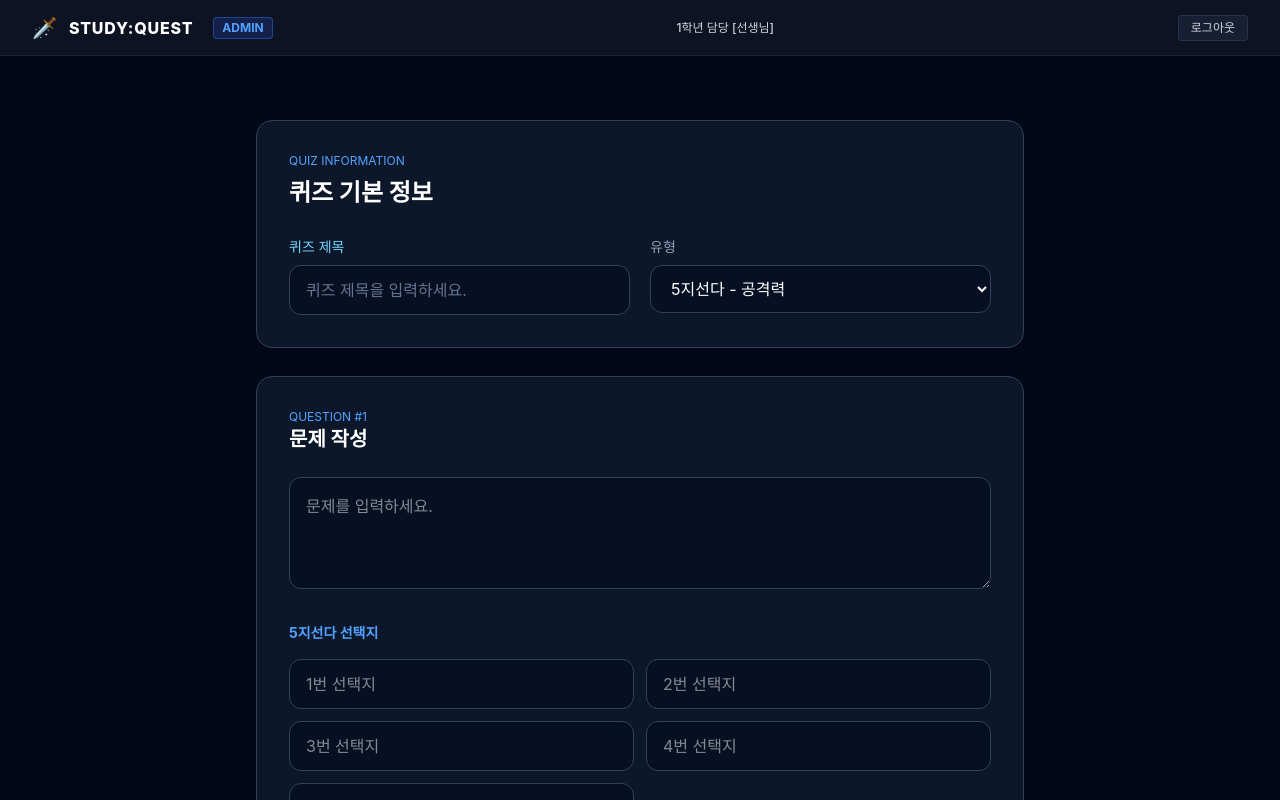
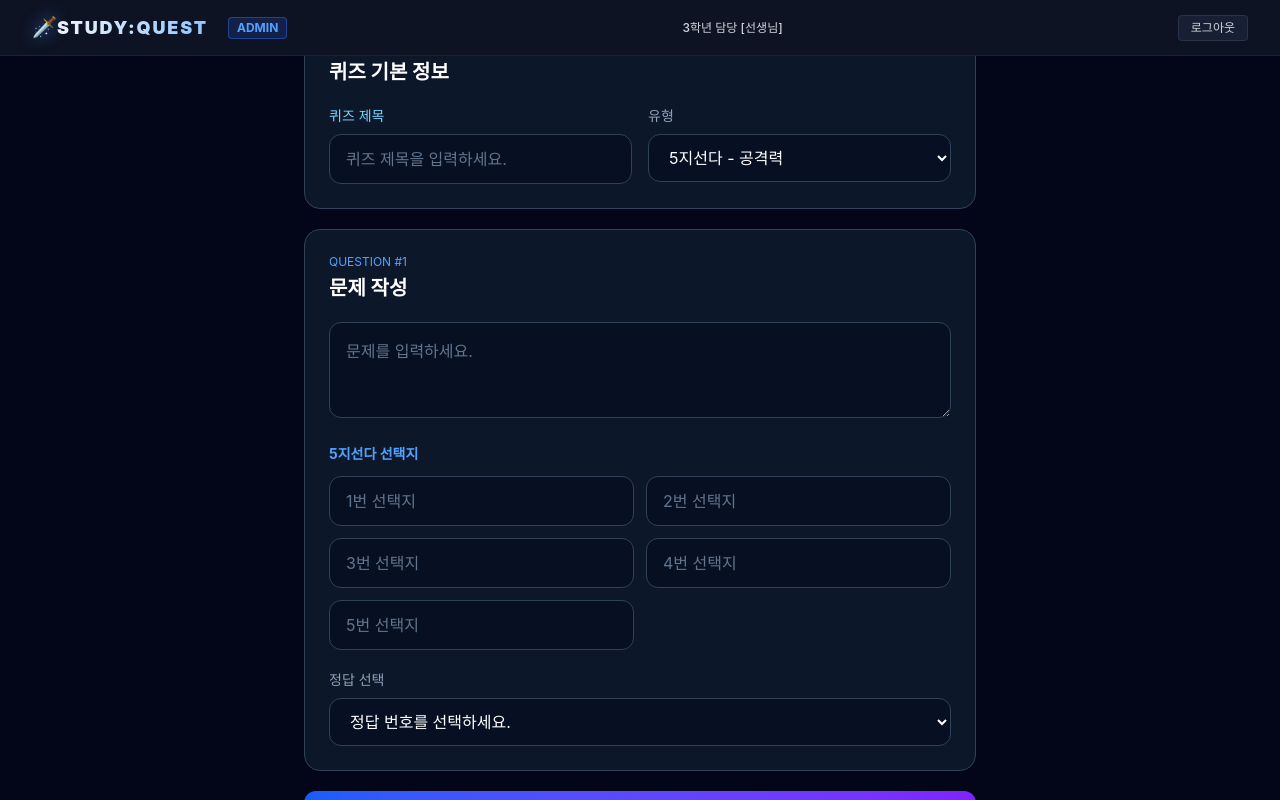
Before and after one commit to dwune08/studyquest, a React (Vite) app in the folder studyquest-frontend/study-quest/: page /quizzes/register in a window 1280 px wide. Shown: the top 800 px of the page. Built offline with nearby package versions, Linux system fonts and the light colour scheme.

Commit message:
fix: 퀴즈 등록 페이지 사이즈 수정 및 header 적용

```diff
--- a/studyquest-frontend/study-quest/src/components/quiz/QuizRegisterComponent.jsx
+++ b/studyquest-frontend/study-quest/src/components/quiz/QuizRegisterComponent.jsx
@@ -1,9 +1,10 @@
 import { useState } from "react";
+
 import jwtAxios from "../../api/jwtAxios";
+
 import { useCustomNavigate } from "../../hooks/useCustomNavigate";
 
-// props로 받던 teacherNo를 내부에서 처리하므로 파라미터는 비워둡니다.
-const QuizRegisterComponent = ({teacherNo}) => {
+const QuizRegisterComponent = ({ teacherNo }) => {
   const { goQuizList } = useCustomNavigate();
 
   const [form, setForm] = useState({
@@ -20,6 +21,7 @@ const QuizRegisterComponent = ({teacherNo}) => {
 
   const changeForm = (e) => {
     const { name, value } = e.target;
+
     setForm((prev) => ({
       ...prev,
       [name]: value,
@@ -28,6 +30,7 @@ const QuizRegisterComponent = ({teacherNo}) => {
 
   const changeQuizType = (e) => {
     const quizType = Number(e.target.value);
+
     setForm((prev) => ({
       ...prev,
       quizType,
@@ -43,7 +46,7 @@ const QuizRegisterComponent = ({teacherNo}) => {
   const submitQuiz = async (e) => {
     e.preventDefault();
 
-    // 4. 전송 전 teacherNo 유효성 검사 추가 (값이 없으면 에러 방지 및 알림)
+    // teacherNo 유효성 검사
     if (!teacherNo) {
       alert("로그인 정보(교사 번호)를 찾을 수 없습니다. 다시 로그인해 주세요.");
       return;
@@ -53,10 +56,12 @@ const QuizRegisterComponent = ({teacherNo}) => {
       alert("퀴즈 제목을 입력해주세요.");
       return;
     }
+
     if (!form.quizQuestion.trim()) {
       alert("문제를 입력해주세요.");
       return;
     }
+
     if (form.quizAnswer === "" || form.quizAnswer === null) {
       alert("정답을 입력/선택해주세요.");
       return;
@@ -64,6 +69,7 @@ const QuizRegisterComponent = ({teacherNo}) => {
 
     // Backend QuizDTO Integer quizAnswer 대응
     let formattedAnswer = null;
+
     if (form.quizType === 0) {
       formattedAnswer = Number(form.quizAnswer);
     } else if (form.quizType === 2) {
@@ -74,7 +80,7 @@ const QuizRegisterComponent = ({teacherNo}) => {
 
     // 백엔드 QuizDTO 매핑
     const payload = {
-      teacherNo: Number(teacherNo), // 확실하게 숫자로 변환하여 전송
+      teacherNo: Number(teacherNo),
       quizTitle: form.quizTitle,
       quizType: form.quizType,
       quizQuestion: form.quizQuestion,
@@ -100,19 +106,29 @@ const QuizRegisterComponent = ({teacherNo}) => {
   };
 
   return (
-    <div className="min-h-screen overflow-y-auto bg-[#020817] pb-32 text-white">
-      <main className="mx-auto w-full max-w-5xl px-6 pt-16 pb-12">
-        <form onSubmit={submitQuiz} className="mx-auto max-w-3xl space-y-7">
+    <div className="w-full overflow-y-auto text-white">
+      <main className="mx-auto w-full max-w-4xl px-4 py-6">
+        <form
+          onSubmit={submitQuiz}
+          className="mx-auto max-w-2xl space-y-5"
+        >
           {/* 퀴즈 기본 정보 */}
-          <section className="rounded-2xl border border-slate-700 bg-[#0d172a] p-8">
-            <p className="mb-2 text-xs text-blue-400">QUIZ INFORMATION</p>
-            <h2 className="mb-7 text-2xl font-bold">퀴즈 기본 정보</h2>
+          <section className="rounded-2xl border border-slate-700 bg-[#0d172a] p-6">
+            <p className="mb-1 text-xs text-blue-400">
+              QUIZ INFORMATION
+            </p>
 
-            <div className="grid grid-cols-1 md:grid-cols-2 gap-5">
+            <h2 className="mb-5 text-xl font-bold">
+              퀴즈 기본 정보
+            </h2>
+
+            <div className="grid grid-cols-1 gap-4 md:grid-cols-2">
+              {/* 퀴즈 제목 */}
               <div>
-                <label className="block mb-2 text-sm text-sky-300">
+                <label className="mb-2 block text-sm text-sky-300">
                   퀴즈 제목
                 </label>
+
                 <input
                   type="text"
                   name="quizTitle"
@@ -124,43 +140,60 @@ const QuizRegisterComponent = ({teacherNo}) => {
                 />
               </div>
 
+              {/* 퀴즈 유형 */}
               <div>
                 <label className="mb-2 block text-sm text-slate-400">
                   유형
                 </label>
+
                 <select
                   name="quizType"
                   value={form.quizType}
                   onChange={changeQuizType}
-                  className="w-full rounded-xl border border-slate-700 bg-[#071023] px-4 py-3 outline-none focus:border-blue-500"
+                  className="w-full rounded-xl border border-slate-700 bg-[#071023] px-4 py-3 text-white outline-none focus:border-blue-500"
                 >
-                  <option value={0}>5지선다 - 공격력</option>
-                  <option value={1}>빈칸 - 지혜</option>
-                  <option value={2}>O/X - 스피드</option>
+                  <option value={0}>
+                    5지선다 - 공격력
+                  </option>
+
+                  <option value={1}>
+                    빈칸 - 지혜
+                  </option>
+
+                  <option value={2}>
+                    O/X - 스피드
+                  </option>
                 </select>
               </div>
             </div>
           </section>
 
           {/* 문제 작성 */}
-          <section className="rounded-2xl border border-slate-700 bg-[#0d172a] p-8">
-            <p className="text-xs text-blue-400">QUESTION #1</p>
-            <h2 className="mb-6 text-xl font-bold">문제 작성</h2>
+          <section className="rounded-2xl border border-slate-700 bg-[#0d172a] p-6">
+            <p className="mb-1 text-xs text-blue-400">
+              QUESTION #1
+            </p>
 
+            <h2 className="mb-5 text-xl font-bold">
+              문제 작성
+            </h2>
+
+            {/* 문제 */}
             <textarea
               name="quizQuestion"
               value={form.quizQuestion}
               onChange={changeForm}
               placeholder="문제를 입력하세요."
-              className="mb-7 min-h-28 w-full rounded-xl border border-slate-700 bg-[#071023] p-4 outline-none focus:border-blue-500"
+              className="mb-5 min-h-24 w-full rounded-xl border border-slate-700 bg-[#071023] p-4 text-white outline-none placeholder:text-slate-500 focus:border-blue-500"
             />
 
-            {/* 0 : 5지선다 */}
+            {/* 5지선다 */}
             {form.quizType === 0 && (
               <div>
-                <p className="mb-4 text-sm font-bold text-blue-400">
+                <p className="mb-3 text-sm font-bold text-blue-400">
                   5지선다 선택지
                 </p>
+
                 <div className="grid gap-3 md:grid-cols-2">
                   {[
                     "choice1",
@@ -171,27 +204,33 @@ const QuizRegisterComponent = ({teacherNo}) => {
                   ].map((name, index) => (
                     <input
                       key={name}
+                      type="text"
                       name={name}
                       value={form[name]}
                       onChange={changeForm}
                       placeholder={`${index + 1}번 선택지`}
                       maxLength={300}
-                      className="rounded-xl border border-slate-700 bg-[#071023] px-4 py-3 outline-none focus:border-blue-500"
+                      className="rounded-xl border border-slate-700 bg-[#071023] px-4 py-3 text-white outline-none placeholder:text-slate-500 focus:border-blue-500"
                     />
                   ))}
                 </div>
 
-                <div className="mt-6">
+                {/* 정답 */}
+                <div className="mt-5">
                   <label className="mb-2 block text-sm text-slate-400">
                     정답 선택
                   </label>
+
                   <select
                     name="quizAnswer"
                     value={form.quizAnswer}
                     onChange={changeForm}
-                    className="w-full rounded-xl border border-slate-700 bg-[#071023] px-4 py-3"
+                    className="w-full rounded-xl border border-slate-700 bg-[#071023] px-4 py-3 text-white"
                   >
-                    <option value="">정답 번호를 선택하세요.</option>
+                    <option value="">
+                      정답 번호를 선택하세요.
+                    </option>
+
                     <option value="1">1번</option>
                     <option value="2">2번</option>
                     <option value="3">3번</option>
@@ -202,13 +241,13 @@ const QuizRegisterComponent = ({teacherNo}) => {
               </div>
             )}
 
-            {/* 1 : 단답형/빈칸 */}
+            {/* 단답형 / 빈칸 */}
             {form.quizType === 1 && (
-              <div className="space-y-6">
               <div>
                 <label className="mb-2 block text-sm font-bold text-violet-400">
                   정답 입력 (숫자)
                 </label>
+
                 <input
                   type="number"
                   name="quizAnswer"
@@ -218,26 +257,30 @@ const QuizRegisterComponent = ({teacherNo}) => {
                   className="w-full rounded-xl border border-slate-700 bg-[#071023] px-4 py-3 text-white outline-none placeholder:text-slate-500 focus:border-violet-500"
                 />
               </div>
-              </div>
             )}
 
-            {/* 2 : O/X */}
+            {/* O/X */}
             {form.quizType === 2 && (
               <div>
-                <p className="mb-4 text-sm font-bold text-cyan-400">
+                <p className="mb-3 text-sm font-bold text-cyan-400">
                   ⚡ O / X 문제
                 </p>
-                <p className="mb-5 text-sm text-slate-400">
+
+                <p className="mb-4 text-sm text-slate-400">
                   문제의 정답을 선택하세요. (O=1, X=2)
                 </p>
 
-                <div className="grid grid-cols-2 gap-5">
+                <div className="grid grid-cols-2 gap-4">
+                  {/* O */}
                   <button
                     type="button"
                     onClick={() =>
-                      setForm((prev) => ({ ...prev, quizAnswer: "O" }))
+                      setForm((prev) => ({
+                        ...prev,
+                        quizAnswer: "O",
+                      }))
                     }
-                    className={`rounded-2xl border py-10 text-5xl font-black transition ${
+                    className={`rounded-2xl border py-7 text-4xl font-black transition ${
                       form.quizAnswer === "O"
                         ? "border-blue-500 bg-blue-500/20 text-blue-400"
                         : "border-slate-700 bg-[#071023] text-slate-400 hover:border-blue-500"
@@ -246,12 +289,16 @@ const QuizRegisterComponent = ({teacherNo}) => {
                     O
                   </button>
 
+                  {/* X */}
                   <button
                     type="button"
                     onClick={() =>
-                      setForm((prev) => ({ ...prev, quizAnswer: "X" }))
+                      setForm((prev) => ({
+                        ...prev,
+                        quizAnswer: "X",
+                      }))
                     }
-                    className={`rounded-2xl border py-10 text-5xl font-black transition ${
+                    className={`rounded-2xl border py-7 text-4xl font-black transition ${
                       form.quizAnswer === "X"
                         ? "border-red-500 bg-red-500/20 text-red-400"
                         : "border-slate-700 bg-[#071023] text-slate-400 hover:border-red-500"
@@ -264,9 +311,10 @@ const QuizRegisterComponent = ({teacherNo}) => {
             )}
           </section>
 
+          {/* 등록 버튼 */}
           <button
             type="submit"
-            className="w-full rounded-xl bg-gradient-to-r from-blue-600 to-violet-600 py-4 text-lg font-bold shadow-lg transition hover:brightness-110"
+            className="w-full rounded-xl bg-gradient-to-r from-blue-600 to-violet-600 py-3.5 text-base font-bold shadow-lg transition hover:brightness-110"
           >
             ⚔ 퀴즈 등록하기
           </button>
--- a/studyquest-frontend/study-quest/src/layouts/BasicLayout.jsx
+++ b/studyquest-frontend/study-quest/src/layouts/BasicLayout.jsx
@@ -12,6 +12,7 @@ const BasicLayout = ({
   onQuizDungeonClick,
   onLogout,
   userType,
+  showFooter = true
 }) => {
   const { goEvent, goQuizList } = useCustomNavigate();
 
@@ -101,6 +102,7 @@ const BasicLayout = ({
           {children}
         </main>
 
+        {showFooter && (
           <nav className="shrink-0 w-full">
             <FooterMenu
               userType={finalUserType}
@@ -108,6 +110,7 @@ const BasicLayout = ({
               onQuizDungeonClick={handleQuizDungeon}
             />
           </nav>
+        )}
       </div>
     </div>
   );
--- a/studyquest-frontend/study-quest/src/pages/quiz/QuizRegisterPage.jsx
+++ b/studyquest-frontend/study-quest/src/pages/quiz/QuizRegisterPage.jsx
@@ -1,56 +1,25 @@
 import { useSelector } from "react-redux";
 import QuizRegisterComponent from "../../components/quiz/QuizRegisterComponent";
-import { useCustomNavigate } from "../../hooks/useCustomNavigate";
+import BasicLayout from "../../layouts/BasicLayout";
 
 const QuizRegisterPage = () => {
-  const { goLogin } = useCustomNavigate();
-
-  // Redux에서 로그인한 교사 정보 가져오기
   const loginState = useSelector((state) => state.loginSlice);
 
-  // 새로고침 대비 localStorage에서도 백업으로 가져오기
-  const localUserInfo = JSON.parse(localStorage.getItem("userInfo") || "{}");
+  const localUserInfo = JSON.parse(
+    localStorage.getItem("userInfo") || "{}"
+  );
 
-  // userName 또는 name 모두 대응, localStorage 값까지 폴백으로 활용
-  const teacherName = loginState?.userName || loginState?.name || localUserInfo?.userName || "선생님";
-  const teacherGrade = loginState?.teacherGrade || localUserInfo?.teacherGrade || 1;
-  const teacherNo = loginState?.teacherNo || loginState?.userNo || localUserInfo?.teacherNo || localUserInfo?.userNo || null;
-
-  const handleLogout = () => {
-    localStorage.clear();
-    goLogin();
-  };
+  const teacherNo =
+    loginState?.teacherNo ||
+    loginState?.userNo ||
+    localUserInfo?.teacherNo ||
+    localUserInfo?.userNo ||
+    null;
 
   return (
-    <div className="min-h-screen bg-[#070a12] text-white font-sans">
-      {/* 상단 헤더 */}
-      <header className="h-14 bg-[#0d1322] border-b border-gray-800/80 px-8 flex items-center justify-between text-sm">
-        <div className="flex items-center gap-3">
-          <span className="text-xl">🗡️</span>
-          <span className="font-extrabold text-base tracking-wider">
-            STUDY:QUEST
-          </span>
-          <span className="px-2 py-0.5 bg-blue-950/80 border border-blue-500/40 rounded text-xs text-blue-400 font-bold ml-2">
-            ADMIN
-          </span>
-        </div>
-
-        <div className="text-gray-300 font-medium text-xs">
-          {teacherGrade}학년 담당 [{teacherName}]
-        </div>
-
-        <button
-          type="button"
-          onClick={handleLogout}
-          className="px-3 py-1 bg-[#161f33] border border-gray-700/60 hover:border-gray-500 rounded text-xs text-gray-300 transition-all cursor-pointer"
-        >
-          로그아웃
-        </button>
-      </header>
-
-      {/* Props로 teacherNo 전달 */}
+    <BasicLayout userType={2} showFooter={false}>
       <QuizRegisterComponent teacherNo={teacherNo} />
-    </div>
+    </BasicLayout>
   );
 };
 
```
Also changed, not shown: studyquest-frontend/study-quest/src/router/quizRouter.jsx (+0 -9 lines). Lines whose indentation alone changed are shown as unchanged.
